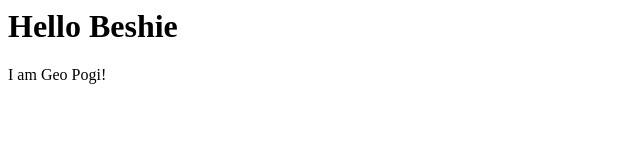
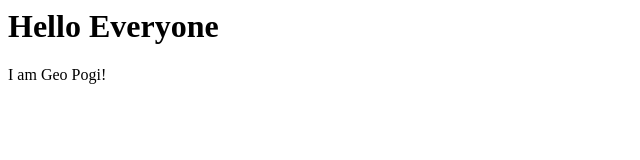
Before and after one commit to GEOMARIE/geomari3, a plain HTML site: page index.html in a window 1280 px wide. Shown: the whole page, without its empty margins (0-640 px from the left). Drawn offline with Linux system fonts and the light colour scheme.

Commit message:
Update index.html

```diff
--- a/index.html
+++ b/index.html
@@ -3,7 +3,7 @@
 <title></title>
 </head>
 <body>
-<h1>Hello Beshie</h1>
+<h1>Hello Everyone</h1>
  I am Geo Pogi!
 </body>
 </html>
```
